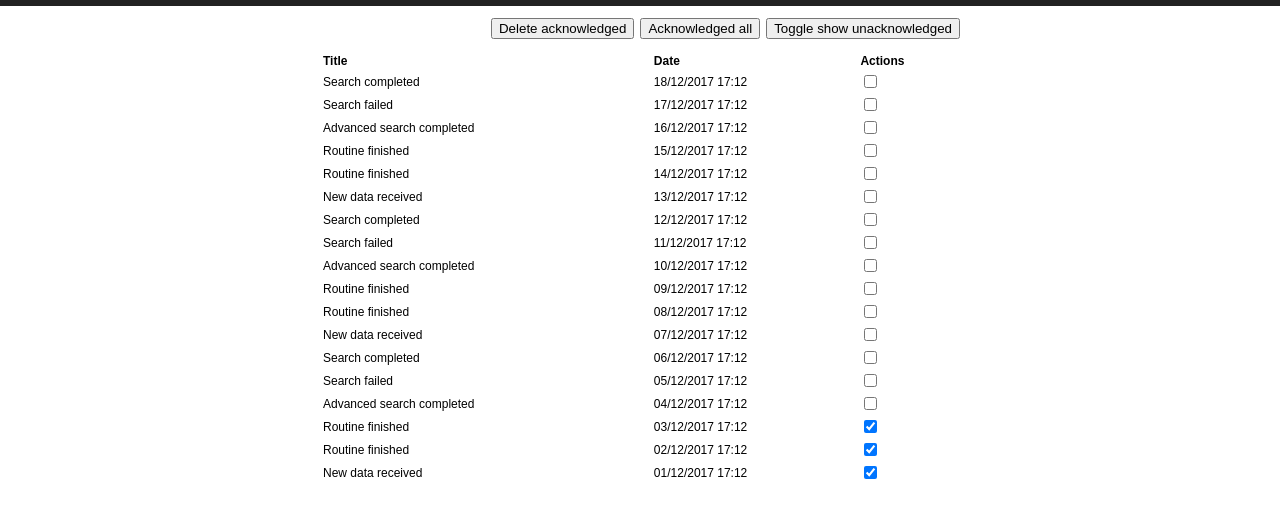
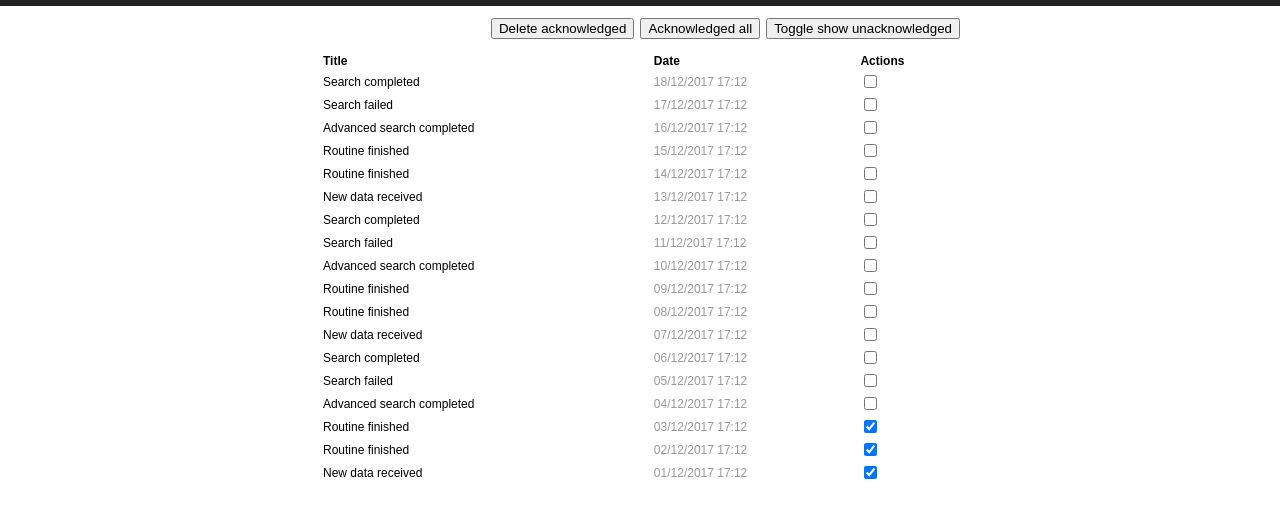
Before and after one commit to DavidBeale/basic-react-redux, a React app: page / in a window 1280 px wide. Shown: the part 51-568 px from the top of the page. Built offline with nearby package versions, Linux system fonts and the light colour scheme.

Commit message:
Colour the notifications date to #999

```diff
--- a/src/app/components/Notifications.js
+++ b/src/app/components/Notifications.js
@@ -59,7 +59,7 @@ class Notifications extends Component {
                         {items.map((item, index) => (
                         <tr key={index}>
                             <td>{item.title}</td>
-                            <td>{moment(new Date(item.date)).format('DD/MM/YYYY HH:MM')}</td>
+                            <td className="notifications__date">{moment(new Date(item.date)).format('DD/MM/YYYY HH:MM')}</td>
                             <td>
                                 <input type="checkbox" value={item.id} checked={item.acknowledged} onChange={this.onAcknowledge} />
                             </td>
--- a/src/styles/Notifications.css
+++ b/src/styles/Notifications.css
@@ -20,3 +20,7 @@
 /**
  * Place your CSS below
  */
+
+ .notifications__date {
+     color: #999;
+ }
```
